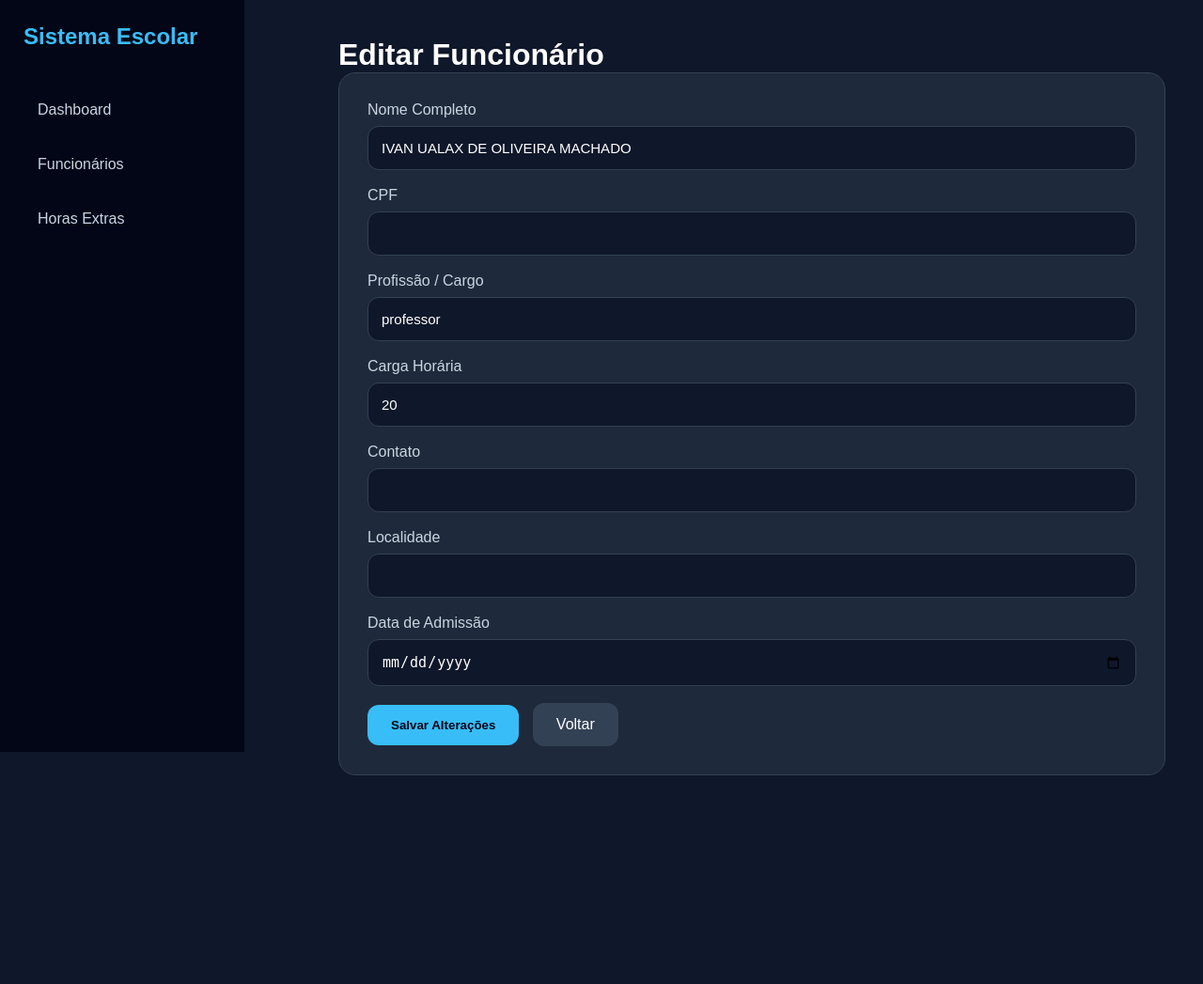
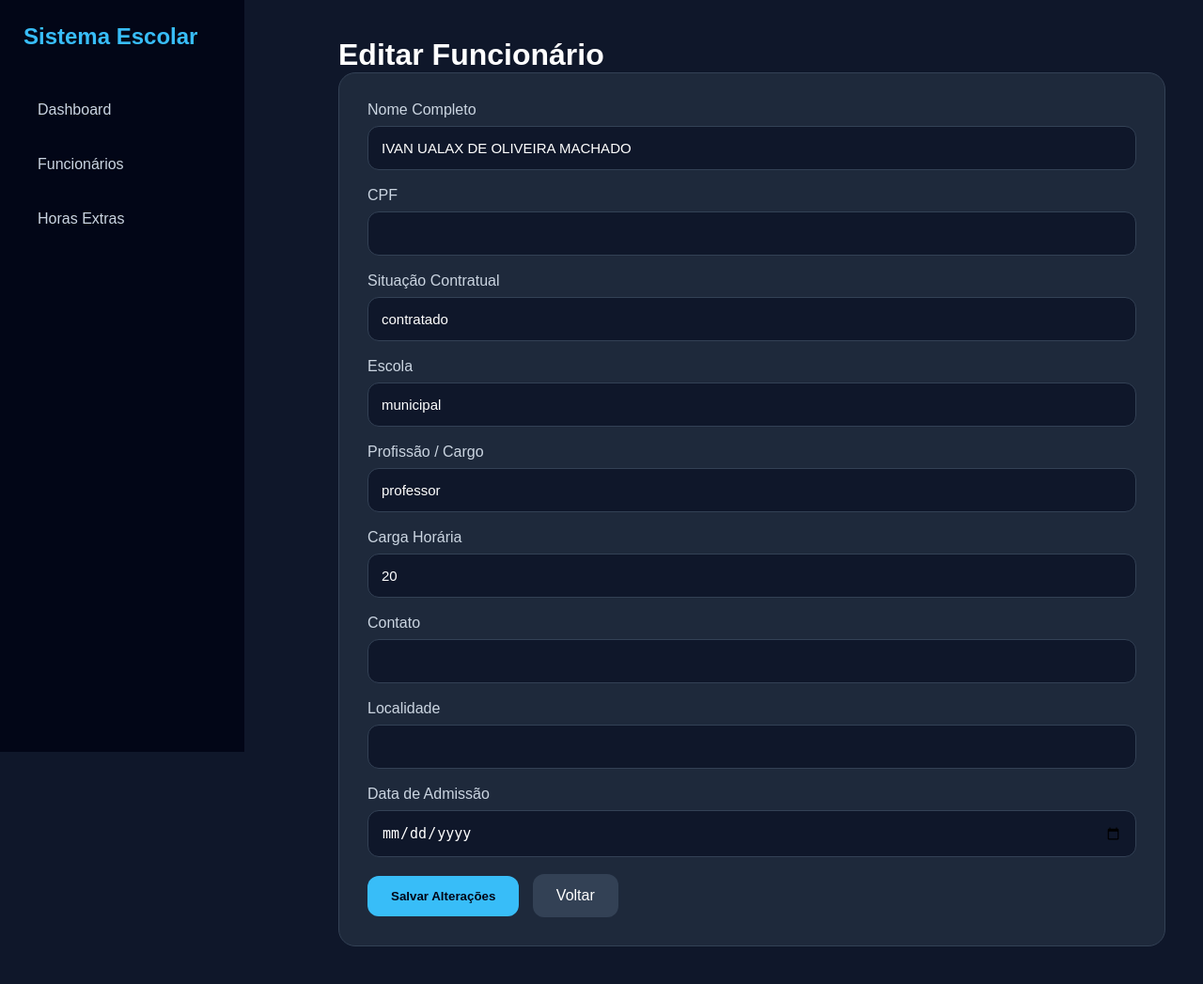
Before and after one commit to Ivan-Ualax/sistema-educacional, a Django app: page /funcionarios/editar/24/ in a window 1280 px wide. Shown: the whole page at 94% size. Before the commit the page ends 825 px from the top, so only its background shows below. Run offline with Django 5.2, Linux system fonts and the light colour scheme; a user stored in the database is signed in; data comes from the database, SQL or seed files in the repository; both versions use the stored data as it was after the commit.

Commit message:
Adiciona escola e situacao contratual na edicao

```diff
--- a/funcionarios/templates/editar_funcionario.html
+++ b/funcionarios/templates/editar_funcionario.html
@@ -5,7 +5,6 @@
     <title>Editar Funcionário</title>
 
     <style>
-
         *{
             margin:0;
             padding:0;
@@ -119,10 +118,17 @@
             background:#475569;
         }
 
-    /* RESPONSIVO */
+        .alerta-duplicado{
+            background:#7f1d1d;
+            border:1px solid #ef4444;
+            color:#fecaca;
+            padding:16px;
+            border-radius:12px;
+            margin-bottom:20px;
+            font-weight:bold;
+        }
 
         @media (max-width:768px){
-
             body{
                 flex-direction:column;
             }
@@ -168,24 +174,13 @@
                 margin-top:10px;
                 text-align:center;
             }
-
-        .alerta-duplicado{
-            background:#7f1d1d;
-            border:1px solid #ef4444;
-            color:#fecaca;
-            padding:16px;
-            border-radius:12px;
-            margin-bottom:20px;
-            font-weight:bold;
         }
-    }
-
     </style>
 </head>
+
 <body>
 
     <div class="sidebar">
-
         <div class="logo">
             Sistema Escolar
         </div>
@@ -193,7 +188,6 @@
         <a href="/">Dashboard</a>
         <a href="/funcionarios/">Funcionários</a>
         <a href="/horas-extras/">Horas Extras</a>
-
     </div>
 
     <div class="content">
@@ -224,8 +218,18 @@
                 </div>
 
                 <div class="campo">
+                    <label>Situação Contratual</label>
+                    <input type="text" name="situacao_contratual" value="{{ funcionario.situacao_contratual }}">
+                </div>
+
+                <div class="campo">
+                    <label>Escola</label>
+                    <input type="text" name="escola" value="{{ funcionario.escola }}">
+                </div>
+
+                <div class="campo">
                     <label>Profissão / Cargo</label>
-                    <input type="text" name="cargo" value="{{ funcionario.cargo }}">
+                    <input type="text" name="cargo" value="{% if funcionario.cargo %}{{ funcionario.cargo.nome }}{% endif %}">
                 </div>
 
                 <div class="campo">
--- a/funcionarios/templates/funcionarios.html
+++ b/funcionarios/templates/funcionarios.html
@@ -498,6 +498,7 @@
                     <th>Nome</th>
                     <th>CPF</th>
                     <th>Situação Contratual</th>
+                    <th>Escola</th>
                     <th>Número</th>
                     <th>Profissão</th>
                     <th>Carga Horária</th>
@@ -517,6 +518,10 @@
                     <td>{{ funcionario.cpf }}</td>
                     <td>
                         {{ funcionario.situacao_contratual|default:"Não informado" }}
+                    </td>
+
+                    <td>
+                        {{ funcionario.escola|default:"Não informada" }}
                     </td>
 
                     <td>{{ funcionario.numero }}</td>
```
Also changed, not shown: db.sqlite3. Lines whose indentation alone changed are shown as unchanged.
